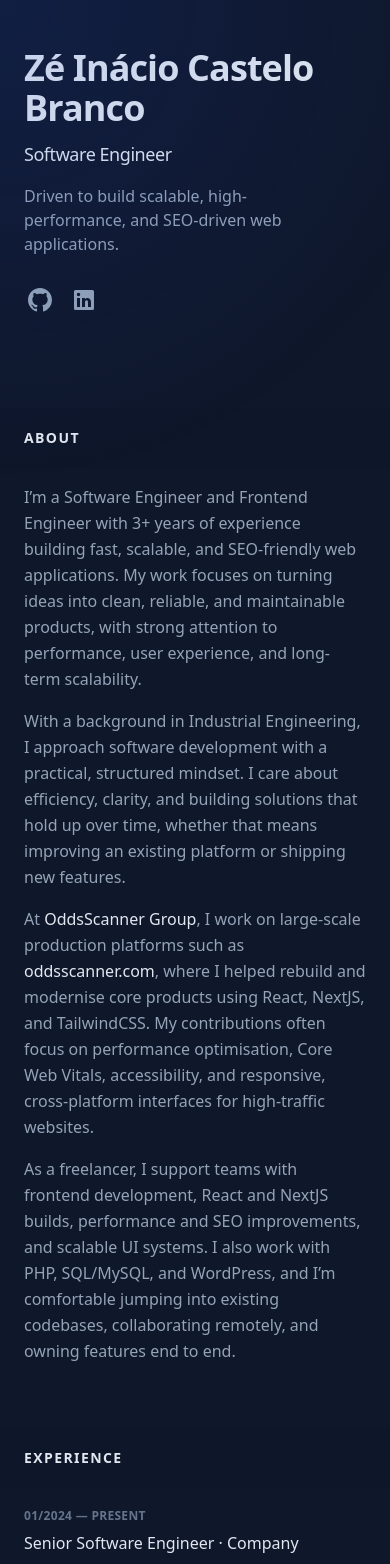
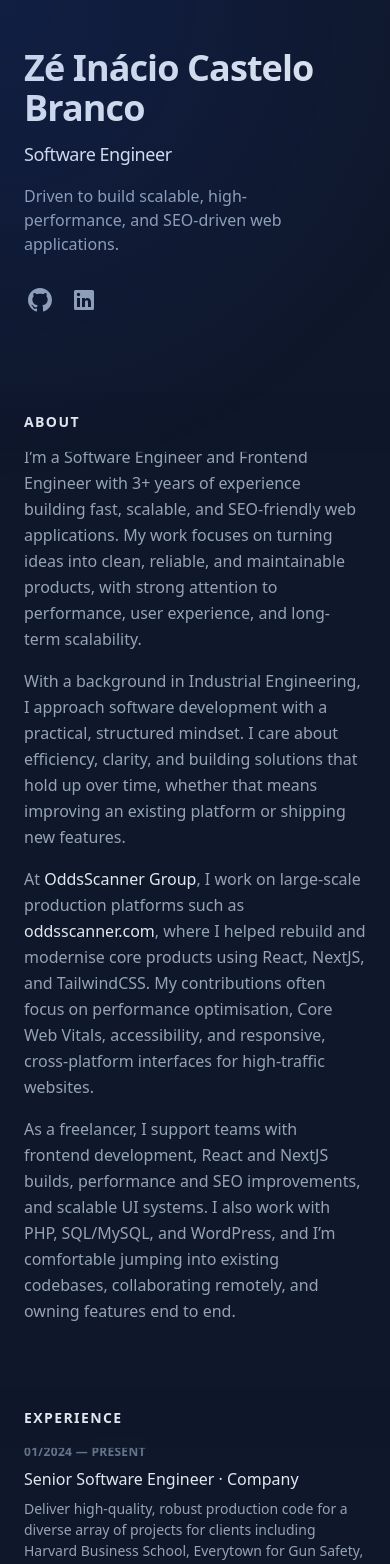
Before and after one commit to ZeInacioCB/my-portfolio, a React (Vite) app: page / in a window 390 px wide. Shown: the top 1564 px of the page. Built offline with nearby package versions, Linux system fonts and the light colour scheme.

Commit message:
styles updated

```diff
--- a/src/components/About.jsx
+++ b/src/components/About.jsx
@@ -6,7 +6,7 @@
 
     return (
         <section id="about" className="mb-16 scroll-mt-16 md:mb-24 lg:mb-36 lg:scroll-mt-24" aria-label="About me">
-            <div className="sticky top-0 z-20 -mx-6 mb-4 w-screen bg-slate-900/75 px-6 py-5 backdrop-blur md:-mx-12 md:px-12 lg:sr-only lg:relative lg:top-auto lg:mx-auto lg:w-full lg:px-0 lg:py-0 lg:opacity-0">
+            <div className="sticky top-0 z-20 -mx-6 -mb-2 w-screen bg-slate-900/75 px-6 py-5 backdrop-blur md:-mx-12 md:mb-4 md:px-12 lg:sr-only lg:relative lg:top-auto lg:mx-auto lg:w-full lg:px-0 lg:py-0 lg:opacity-0">
                 <h2 className="text-sm font-bold uppercase tracking-widest text-slate-200 lg:sr-only">
                     {t.nav.about}
                 </h2>
--- a/src/components/Experience.jsx
+++ b/src/components/Experience.jsx
@@ -8,7 +8,7 @@
 
     return (
         <section id="experience" className="mb-16 scroll-mt-16 md:mb-24 lg:mb-36 lg:scroll-mt-24" aria-label="Work experience">
-            <div className="sticky top-0 z-20 -mx-6 mb-4 w-screen bg-slate-900/75 px-6 py-5 backdrop-blur md:-mx-12 md:px-12 lg:sr-only lg:relative lg:top-auto lg:mx-auto lg:w-full lg:px-0 lg:py-0 lg:opacity-0">
+            <div className="sticky top-0 z-20 -mx-6 -mb-2 w-screen bg-slate-900/75 px-6 py-5 backdrop-blur md:-mx-12 md:mb-4 md:px-12 lg:sr-only lg:relative lg:top-auto lg:mx-auto lg:w-full lg:px-0 lg:py-0 lg:opacity-0">
                 <h2 className="text-sm font-bold uppercase tracking-widest text-slate-200 lg:sr-only">
                     {t.nav.experience}
                 </h2>
--- a/src/components/LanguageSwitcher.jsx
+++ b/src/components/LanguageSwitcher.jsx
@@ -44,7 +44,7 @@
     };
 
     return (
-        <div className="relative w-1/2 mx-auto sm:w-auto" ref={dropdownRef}>
+        <div className="relative w-1/4 mx-auto sm:w-auto" ref={dropdownRef}>
             {/* Trigger Button */}
             <button
                 onClick={() => setIsOpen(!isOpen)}
--- a/src/components/Projects.jsx
+++ b/src/components/Projects.jsx
@@ -7,7 +7,7 @@
 
     return (
         <section id="projects" className="mb-16 scroll-mt-16 md:mb-24 lg:mb-36 lg:scroll-mt-24" aria-label="Selected projects">
-            <div className="sticky top-0 z-20 -mx-6 mb-4 w-screen bg-slate-900/75 px-6 py-5 backdrop-blur md:-mx-12 md:px-12 lg:sr-only lg:relative lg:top-auto lg:mx-auto lg:w-full lg:px-0 lg:py-0 lg:opacity-0">
+            <div className="sticky top-0 z-20 -mx-6 -mb-2 w-screen bg-slate-900/75 px-6 py-5 backdrop-blur md:-mx-12 md:mb-4 md:px-12 lg:sr-only lg:relative lg:top-auto lg:mx-auto lg:w-full lg:px-0 lg:py-0 lg:opacity-0">
                 <h2 className="text-sm font-bold uppercase tracking-widest text-slate-200 lg:sr-only">
                     {t.nav.projects}
                 </h2>
--- a/src/layout/Header.jsx
+++ b/src/layout/Header.jsx
@@ -56,7 +56,7 @@
     };
 
     return (
-        <header className="lg:sticky lg:top-0 lg:flex lg:max-h-screen lg:w-[40%] lg:flex-col lg:justify-between lg:py-24">
+        <header className="lg:sticky lg:top-0 lg:flex lg:max-h-screen lg:w-[48%] lg:flex-col lg:justify-between lg:py-24">
             <div>
                 <h1 className="text-4xl font-bold tracking-tight text-slate-200 sm:text-5xl">
                     <a href="/">{t.header.name}</a>
--- a/src/layout/Main.jsx
+++ b/src/layout/Main.jsx
@@ -5,7 +5,7 @@
 
 function Main() {
     return (
-        <main id="content" className="pt-24 lg:w-1/2 lg:py-24">
+        <main id="content" className="pt-20 lg:w-[52%] lg:py-24">
             <About />
             <Experience />
             <Projects />
```
